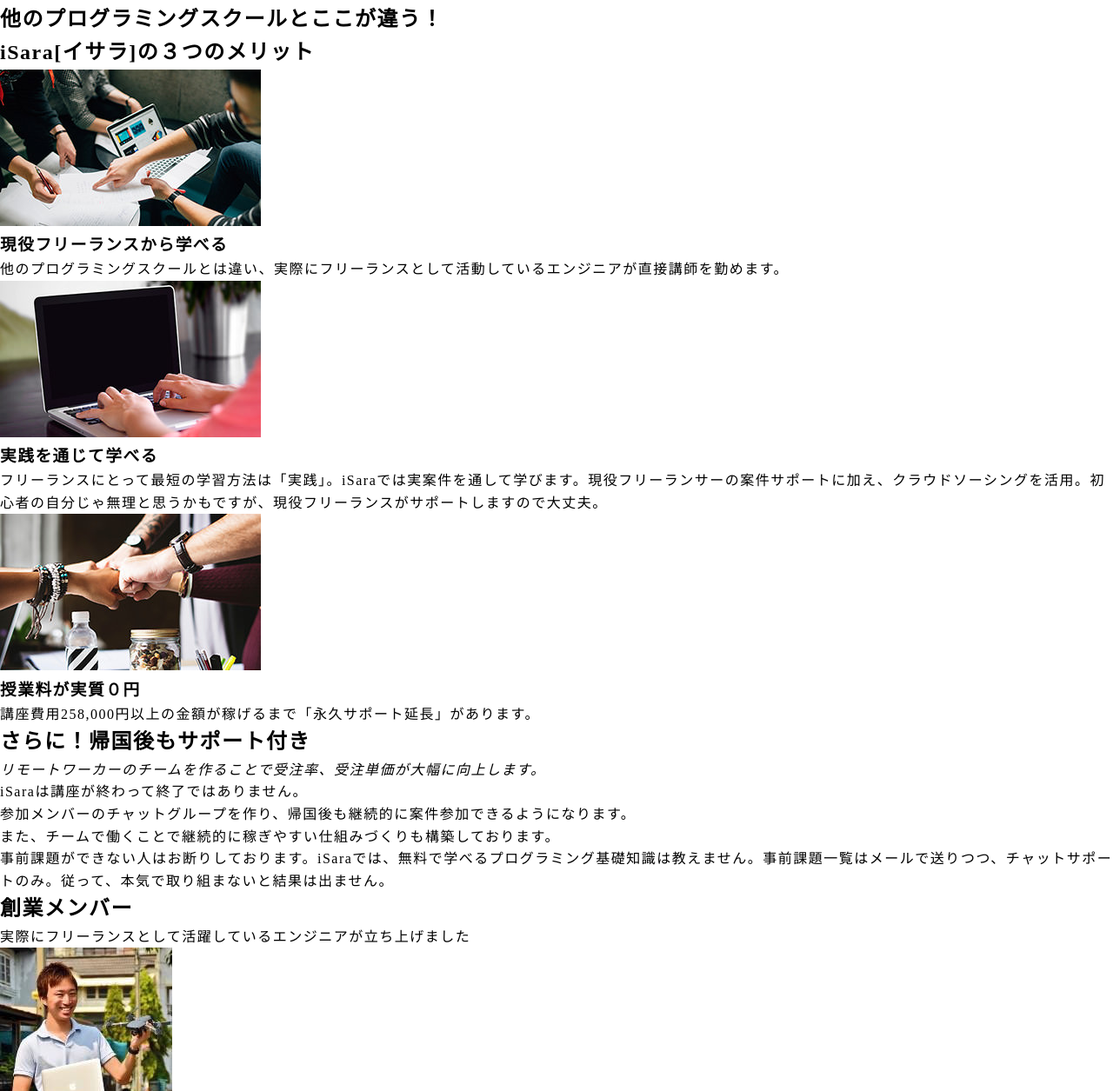
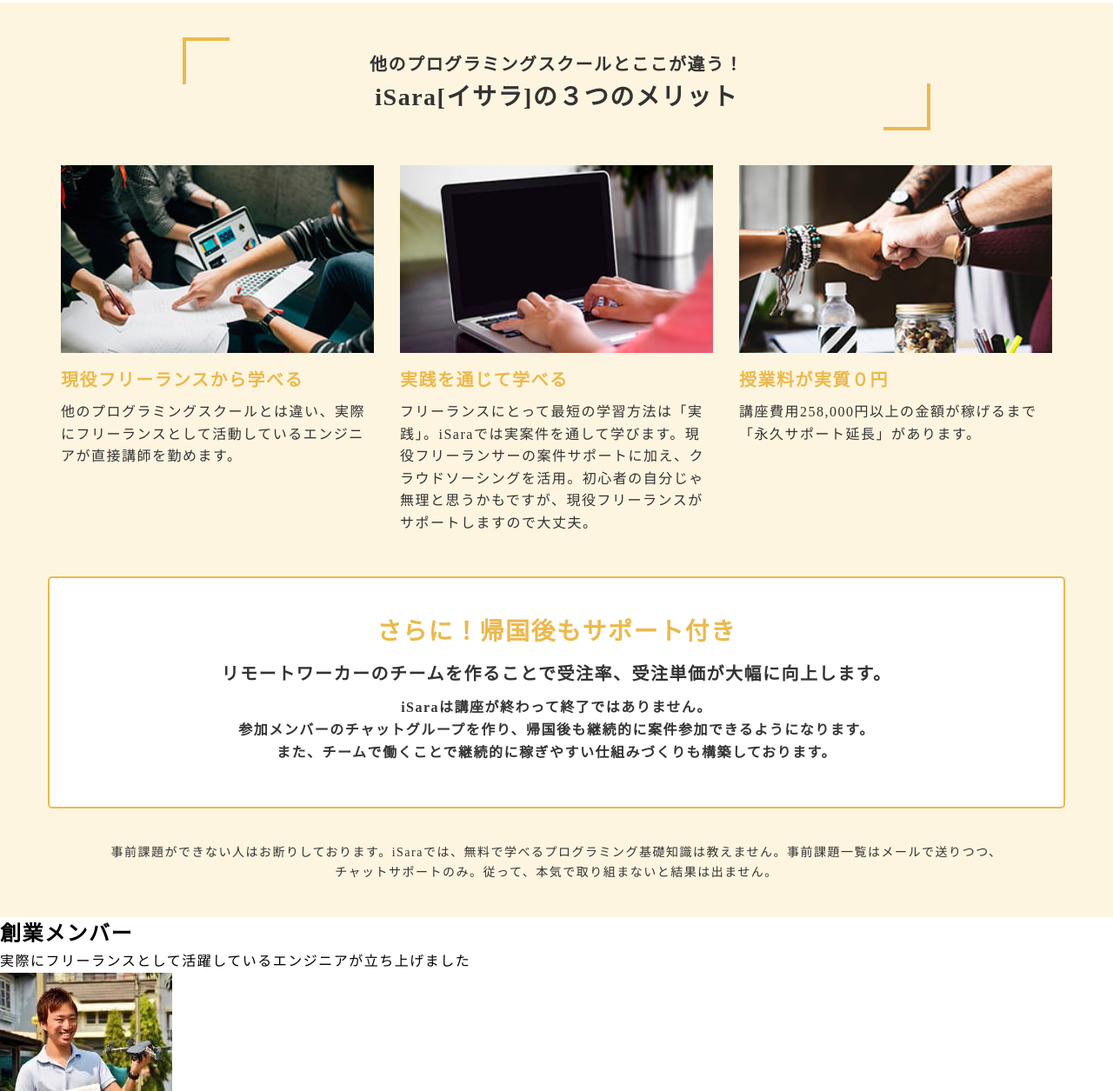
Before and after one commit to nanako-mori/copy_website, a website: page index.html in a window 1280 px wide. Shown: the part 3378-4633 px from the top of the page at 87% size. Drawn offline with Linux system fonts and the light colour scheme.

Commit message:
3つのメリット部分を作成

```diff
--- a/index.html
+++ b/index.html
@@ -152,36 +152,45 @@
             </ul>
             <p class="ability_caption02">これらを教えるのがiSaraです。</p>
         </section>
-        <section>
-            <h2>
+        <section class="merits">
+            <h2 class="merits_title">
+                <div class="braces">
                     <p>他のプログラミングスクールとここが違う！</p>
                     <p>iSara[イサラ]の３つのメリット</p>
+                </div>
             </h2>
-            <ul>
+            <div class="merits_wrapper">
+                <ul class="merits_list">
                     <li>
                         <img src="./static/images/learnfromfreelancer.jpg" alt="learnfromfreelancer" />
-                    <h3>現役フリーランスから学べる</h3>
-                    <p>他のプログラミングスクールとは違い、実際にフリーランスとして活動しているエンジニアが直接講師を勤めます。</p>
+                        <h3 class="colored_strong text_left">現役フリーランスから学べる</h3>
+                        <p class="merits_item text_left">他のプログラミングスクールとは違い、実際にフリーランスとして活動しているエンジニアが直接講師を勤めます。</p>
                     </li>
                     <li>
                         <img src="./static/images/learnfromprojects.jpg" alt="learnfromprojects" />
-                    <h3>実践を通じて学べる</h3>
-                    <p>フリーランスにとって最短の学習方法は「実践」。iSaraでは実案件を通して学びます。現役フリーランサーの案件サポートに加え、クラウドソーシングを活用。初心者の自分じゃ無理と思うかもですが、現役フリーランスがサポートしますので大丈夫。</p>
+                        <h3 class="colored_strong text_left">実践を通じて学べる</h3>
+                        <p class="merits_item text_left">フリーランスにとって最短の学習方法は「実践」。iSaraでは実案件を通して学びます。現役フリーランサーの案件サポートに加え、クラウドソーシングを活用。初心者の自分じゃ無理と思うかもですが、現役フリーランスがサポートしますので大丈夫。</p>
                     </li>
                     <li>
                         <img src="./static/images/actuallyfree.jpg" alt="actuallyfree" />
-                    <h3>授業料が実質０円</h3>
-                    <p>講座費用258,000円以上の金額が稼げるまで「永久サポート延長」があります。</p>
+                        <h3 class="colored_strong text_left">授業料が実質０円</h3>
+                        <p class="merits_item text_left">講座費用258,000円以上の金額が稼げるまで「永久サポート延長」があります。</p>
                     </li>
                 </ul>
-            <div>
-                <h2>さらに！帰国後もサポート付き</h2>
-                <em>リモートワーカーのチームを作ることで受注率、受注単価が大幅に向上します。</em>
+            </div>
+            <div class="support">
+                <h2 class="support_title">さらに！帰国後もサポート付き</h2>
+                <p class="make_team">リモートワーカーのチームを作ることで受注率、受注単価が大幅に向上します。</p>
+                <div class="after_course">
                     <p>iSaraは講座が終わって終了ではありません。</p>
                     <p>参加メンバーのチャットグループを作り、帰国後も継続的に案件参加できるようになります。</p>
                     <p>また、チームで働くことで継続的に稼ぎやすい仕組みづくりも構築しております。</p>
                 </div>
-            <p>事前課題ができない人はお断りしております。iSaraでは、無料で学べるプログラミング基礎知識は教えません。事前課題一覧はメールで送りつつ、チャットサポートのみ。従って、本気で取り組まないと結果は出ません。</p>
+            </div>
+            <div class="notes">
+                <p>事前課題ができない人はお断りしております。iSaraでは、無料で学べるプログラミング基礎知識は教えません。事前課題一覧はメールで送りつつ、</p>
+                <p>チャットサポートのみ。従って、本気で取り組まないと結果は出ません。</p>
+            </div>
         </section>
         <section>
             <h2>創業メンバー</h2>
--- a/static/sass/style.scss
+++ b/static/sass/style.scss
@@ -306,3 +306,74 @@
 .ability_caption02 {
     @include textBold($fontMd, $textBaseColor);
 }
+
+.merits {
+    @include wrapper;
+    background-color: $bgColor01;
+}
+
+.merits_title {
+    p {
+        @include textBold(20px, $textBaseColor);
+        &:nth-of-type(2) {
+            font-size: 28px;
+        }
+    }
+}
+
+.merits_wrapper {
+    width: $contentsWidthLg;
+    margin: 40px auto 0;
+}
+
+.merits_list {
+    @include flexCenter;
+    li {
+        width: 33.333%;
+        padding: 0 15px;
+        img {
+            width: 360px;
+            height: auto;
+        }
+        h3,
+        p {
+            margin: 8px 0;
+        }
+    }
+}
+
+.merits_item {
+    font-size: $fontMd;
+    color: $textBaseColor;
+}
+
+.text_left {
+    text-align: left;
+}
+
+.support {
+    @include borderArea(40px 20px, 40px auto);
+}
+
+.support_title,
+.make_team,
+.after_course {
+    margin-bottom: 10px;
+}
+
+.support_title {
+    @include textBold(28px, $accentColor01);
+}
+
+.make_team {
+    @include textBold(20px, $textBaseColor);
+}
+
+.after_course {
+    @include textBold(16px, $textBaseColor);
+}
+
+.notes {
+    font-size: $fontSm;
+    color: $textBaseColor;
+}
```
Also changed, not shown: static/css/style.css, 1 other file. Lines whose indentation alone changed are shown as unchanged.
